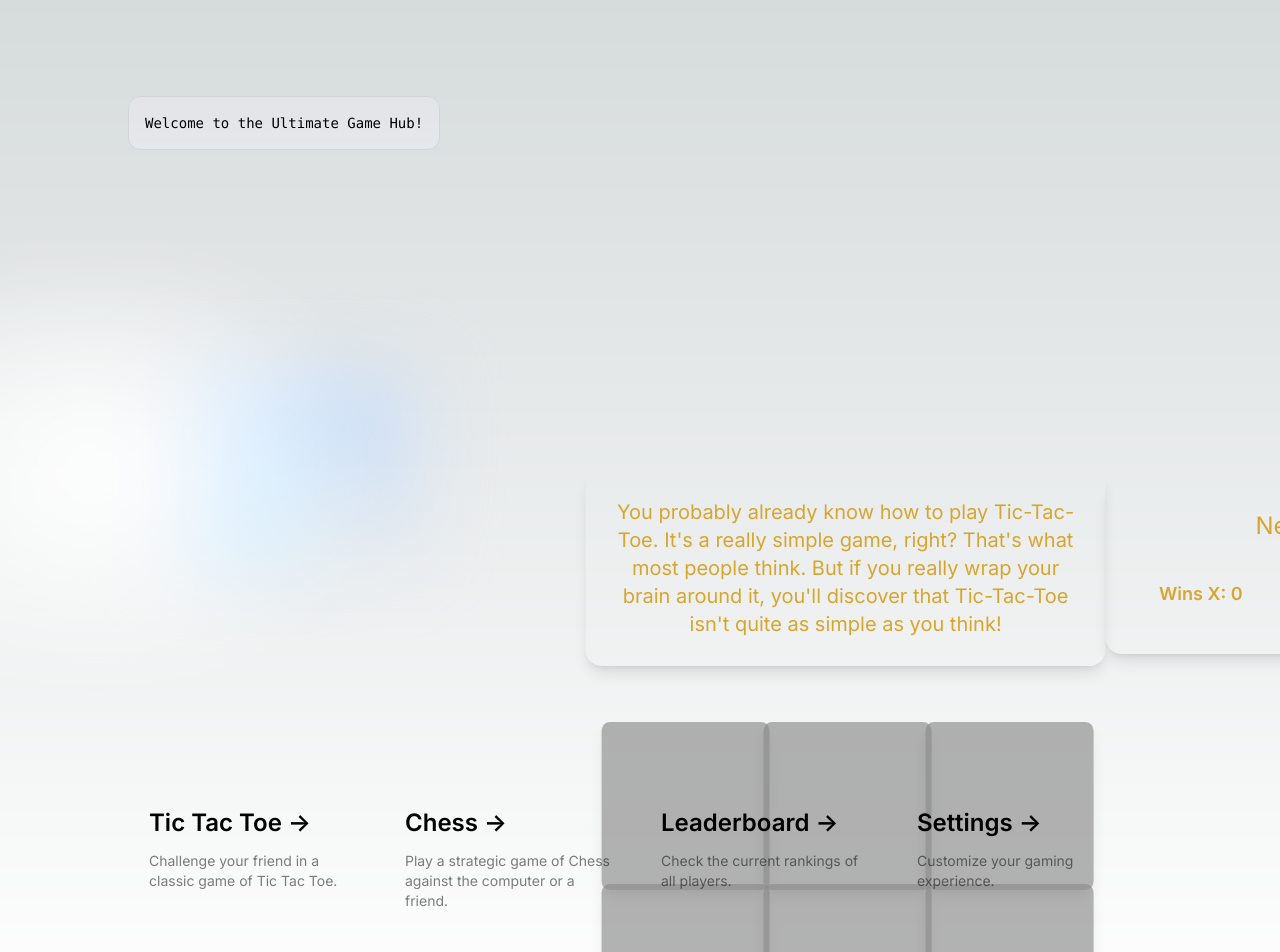
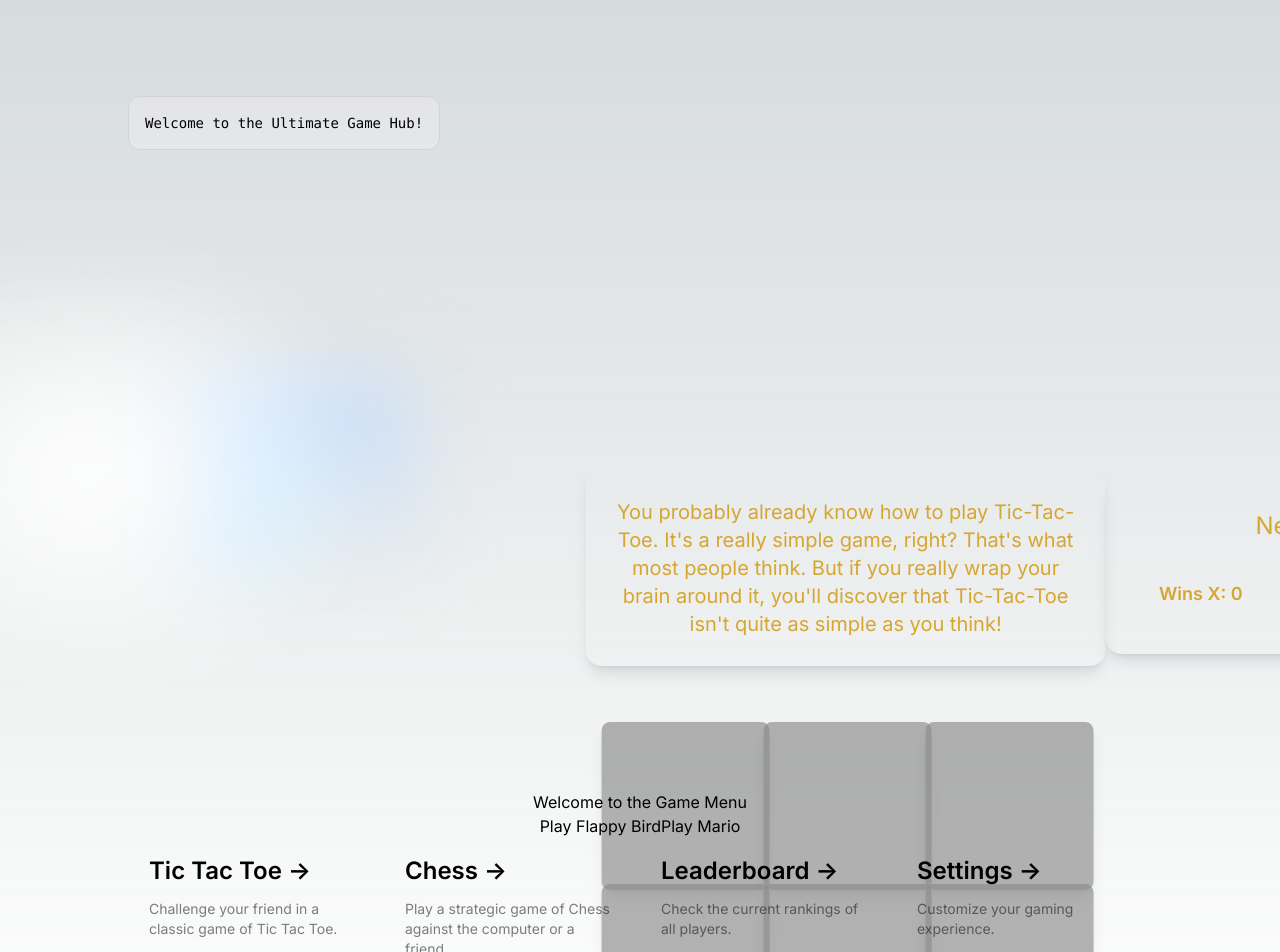
Before and after one commit to lachezar-dimitrov/Flappy-Bird, a Next.js app: page / in a window 1280 px wide. Shown: the top 952 px of the page. Built offline with nearby package versions, Linux system fonts and the light colour scheme.

Commit message:
feat: enhance game menu with navigation buttons and refactor UI components for better structure

```diff
--- a/src/app/page.tsx
+++ b/src/app/page.tsx
@@ -2,9 +2,16 @@
 
 import Game from "@/containers/Game/Game";
 import AppStore from "@/store/AppStore";
+import { Button, Container, Heading } from "@/ui/UIComponents";
+import { useRouter } from "next/router";
 
 export default function Home() {
     const store = new AppStore();
+    const router = useRouter();
+
+    const navigateTo = (path: string) => {
+        router.push(path);
+    };
 
     return (
         <main className="flex min-h-screen flex-col items-center justify-between p-24">
@@ -17,6 +24,12 @@ export default function Home() {
             <div className="relative z-[-1] flex place-items-center before:absolute before:h-[300px] before:w-full before:-translate-x-1/2 before:rounded-full before:bg-gradient-radial before:from-white before:to-transparent before:blur-2xl before:content-[''] after:absolute after:-z-20 after:h-[180px] after:w-full after:translate-x-1/3 after:bg-gradient-conic after:from-sky-200 after:via-blue-200 after:blur-2xl after:content-[''] before:dark:bg-gradient-to-br before:dark:from-transparent before:dark:to-blue-700 before:dark:opacity-10 after:dark:from-sky-900 after:dark:via-[#0141ff] after:dark:opacity-40 sm:before:w-[480px] sm:after:w-[240px] before:lg:h-[360px]">
                 <Game draws={store.draws} players={store.players} status={store.status} store={store} />
             </div>
+
+            <Container>
+                <Heading level={1}>Welcome to the Game Menu</Heading>
+                <Button onClick={() => navigateTo("/flappy-bird")}>Play Flappy Bird</Button>
+                <Button onClick={() => navigateTo("/mario")}>Play Mario</Button>
+            </Container>
 
             <div className="mb-32 grid text-center lg:mb-0 lg:w-full lg:max-w-5xl lg:grid-cols-4 lg:text-left">
                 <a
--- a/src/components/App.tsx
+++ /dev/null
@@ -1,8 +0,0 @@
-"use client";
-
-import React, { Component, ReactNode } from "react";
-import Game from "../containers/Game/Game";
-
-export default function App() {
-    return <Game />;
-}
--- a/src/components/main.tsx
+++ /dev/null
@@ -1,20 +0,0 @@
-import { useRouter } from "next/router";
-import { Button, Container, Heading } from "../ui/uiComponents";
-
-const Main: React.FC = () => {
-    const router = useRouter();
-
-    const navigateTo = (path: string) => {
-        router.push(path);
-    };
-
-    return (
-        <Container>
-            <Heading level={1}>Welcome to the Game Menu</Heading>
-            <Button onClick={() => navigateTo("/flappy-bird")}>Play Flappy Bird</Button>
-            <Button onClick={() => navigateTo("/mario")}>Play Mario</Button>
-        </Container>
-    );
-};
-
-export default Main;
--- a/src/ui/UIComponents.tsx
+++ b/src/ui/UIComponents.tsx
@@ -1,9 +1,12 @@
+import { PropsWithChildren } from "react";
+
 type ButtonProps = {
-    text: string;
     onClick: () => void;
 };
 
-export const Button: React.FC<ButtonProps> = ({ text, onClick }) => <button onClick={onClick}>{text}</button>;
+export const Button: React.FC<PropsWithChildren<ButtonProps>> = ({ children, onClick }) => (
+    <button onClick={onClick}>{children}</button>
+);
 
 type ContainerProps = {
     children: React.ReactNode;
@@ -13,11 +16,10 @@ type ContainerProps = {
 export const Container: React.FC<ContainerProps> = ({ children, id }) => <div id={id}>{children}</div>;
 
 type HeadingProps = {
-    text: string;
     level?: number;
 };
 
-export const Heading: React.FC<HeadingProps> = ({ text, level = 1 }) => {
+export const Heading: React.FC<PropsWithChildren<HeadingProps>> = ({ children, level = 1 }) => {
     const Tag = `h${level}` as keyof JSX.IntrinsicElements;
-    return <Tag>{text}</Tag>;
+    return <Tag>{children}</Tag>;
 };
```
Also changed, not shown: src/games/flappy/index.ts (+5 -4 lines).
